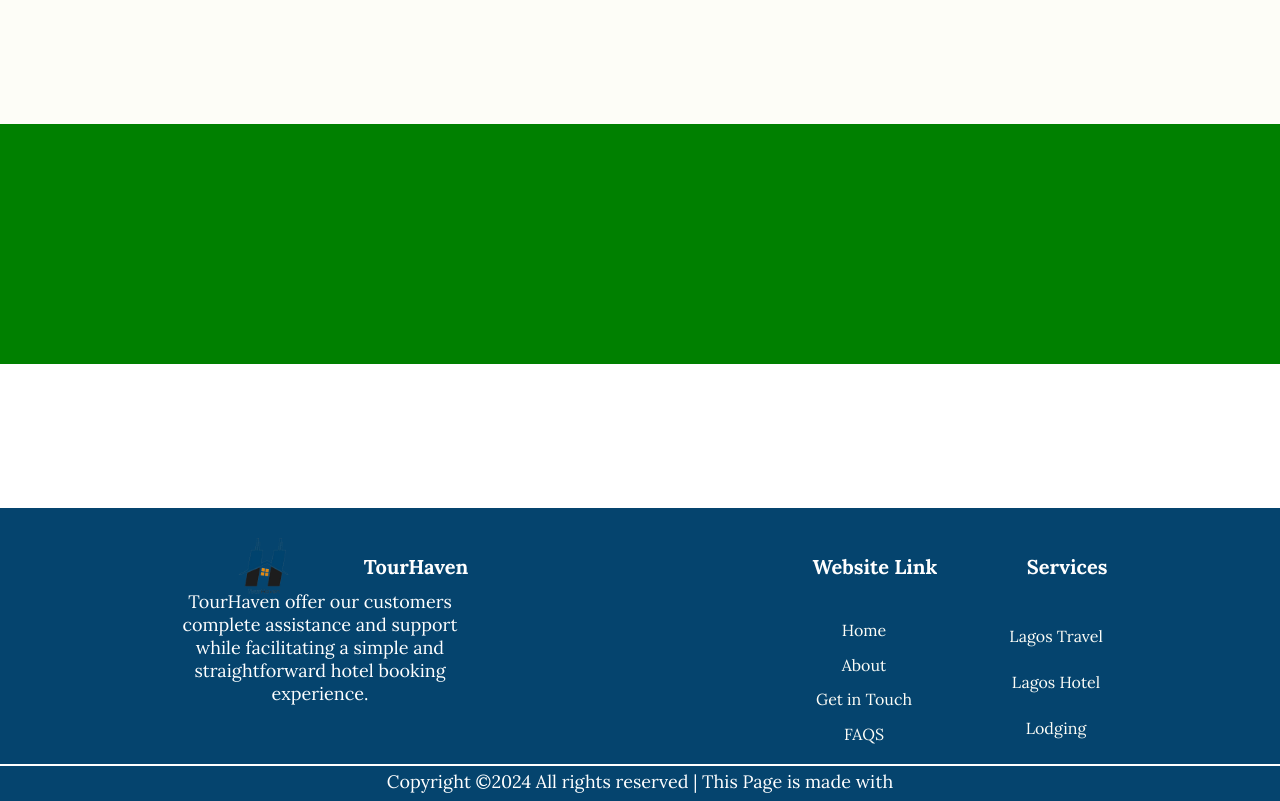
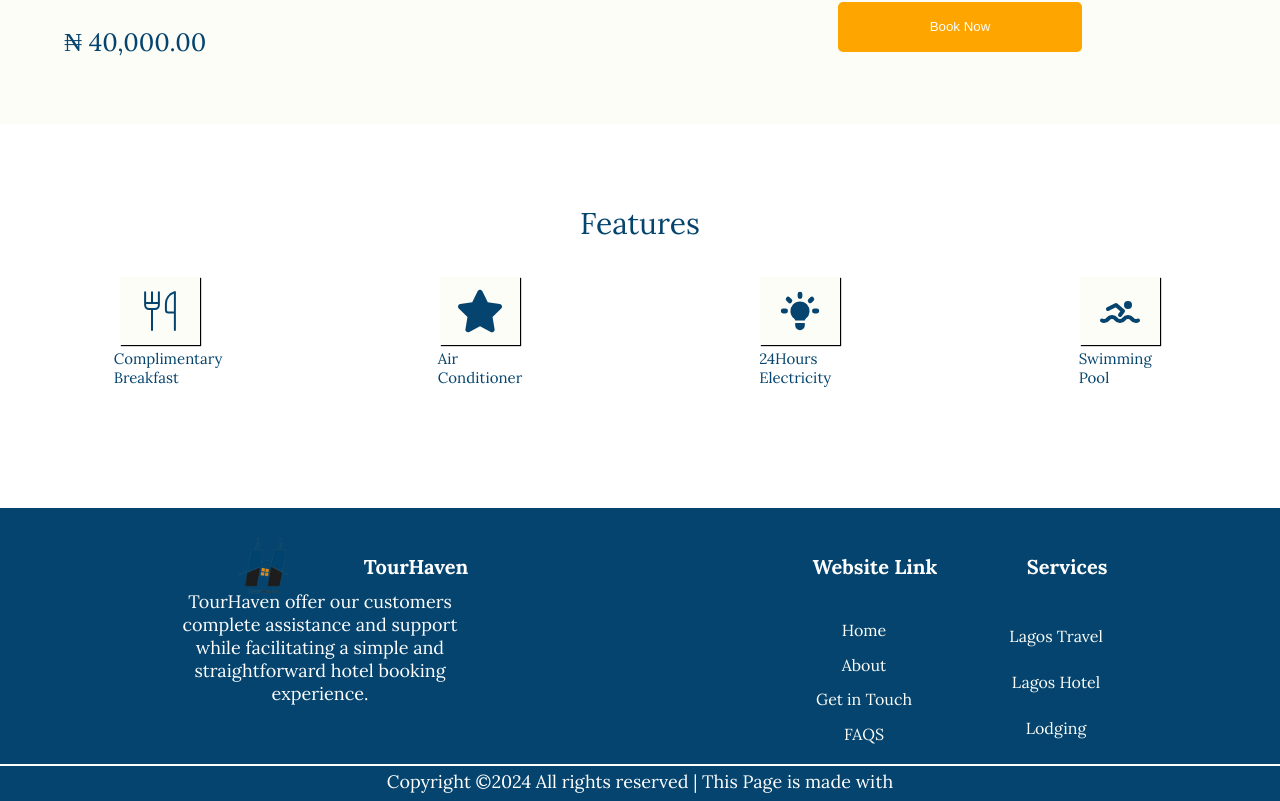
Before and after one commit to Dhanielgeek/TourHaven, a React (Vite) app: page /hoteldes in a window 1280 px wide. Shown: the part 741-1542 px from the top of the page. Built offline with nearby package versions, Linux system fonts and the light colour scheme; a web font is replaced by a local one.

Commit message:
HotelDescription

```diff
--- /dev/null
+++ b/src/Components/HotelDescription/Available.jsx
@@ -0,0 +1,11 @@
+import React from 'react'
+
+const Available = () => {
+  return (
+    <div>
+
+    </div>
+  )
+}
+
+export default Available
--- a/src/Components/HotelDescription/Features.jsx
+++ b/src/Components/HotelDescription/Features.jsx
@@ -1,9 +1,44 @@
 import React from 'react'
+
+import { CiForkAndKnife } from "react-icons/ci";
+import { FaStar } from "react-icons/fa6";
+import { HiLightBulb } from "react-icons/hi";
+import { TbSwimming } from "react-icons/tb";
+
+
 
 const Features = () => {
   return (
     <div className='Features'>
-
+      <div className="OurFeature">
+      <h3>Features</h3>
+      </div>
+      <div className="CardsHolder">
+        <div className="Hol">
+        <div className="Card1">
+          <CiForkAndKnife className='Knife'/>
+        </div>
+        <h5>Complimentary <br/> Breakfast</h5>
+        </div>
+        <div className="Hol1">
+        <div className="Card2">
+          <FaStar className='Fa'/>
+        </div>
+        <h5>Air<br/> Conditioner</h5>
+        </div>
+        <div className="Hol2">
+        <div className="Card3">
+       <HiLightBulb className='Bulb'/>
+        </div>
+        <h5>24Hours <br/> Electricity</h5>
+        </div>
+        <div className="Hol3">
+        <div className="Card4">
+          <TbSwimming className='Swim'/>
+        </div>
+        <h5>Swimming <br/> Pool</h5>
+        </div>
+      </div>
     </div>
   )
 }
--- a/src/Components/HotelDescription/HotelDescription.css
+++ b/src/Components/HotelDescription/HotelDescription.css
@@ -7,7 +7,7 @@
 
 .Hero{
     width: 100%;
-    height: 50%;
+    height: 60%;
     /* background-color: black; */
 }
 
@@ -129,6 +129,185 @@
 
 .Features{
     width: 100%;
-    height: 30%;
-    background-color: green;
+    height: 50%;
+    /* background-color: green;      */
 }
+
+.OurFeature{
+    width: 100%;
+    height: 15%;
+    /* background-color: #FFA500; */
+}
+
+
+.Features h3{
+    font-size: 30px;
+    color: #05446E;
+    font-family: "Lora", serif;
+    font-weight: 250;
+    text-align: center;
+}
+
+.CardsHolder{
+    width: 100%;
+    height: 85%;
+    /* background-color: aqua;   */
+    display: flex;
+    justify-content: center;
+    /* align-items: center;   */
+}
+.Card1{
+    width: 25%;
+    height: 50%;
+    background-color: #FDFDF7;
+    box-shadow: 1px 1px 1px 0;
+    display: flex;
+    align-items: center;
+    justify-content: center;
+}
+
+
+.Hol h5{
+    font-size: 15px;
+    color:#05446E;
+    font-family: "Lora", serif;
+    font-weight: 150;
+    padding-left: 5%;
+}
+
+.Card2{
+    width: 25%;
+    height: 50%;
+    background-color: #FDFDF7;
+    box-shadow: 1px 1px 1px 0;
+    display: flex;
+    align-items: center;
+    justify-content: center;
+}
+
+.Card3{
+    width: 25%;
+    height: 50%;
+    background-color: #FDFDF7;
+    box-shadow: 1px 1px 1px 0;
+    display: flex;
+    align-items: center;
+    justify-content: center;
+}
+
+.Card4{
+    width: 25%;
+    height: 50%;
+    background-color: #FDFDF7;
+    box-shadow: 1px 1px 1px 0;
+    display: flex;
+    align-items: center;
+    justify-content: center;
+}
+
+.Hol{
+    width: 25%;
+    height: 40%;
+    /* background-color: red; */
+    display: flex;
+    flex-direction: column;
+    justify-content: center;
+    gap: 3%;
+    align-items: center;
+
+}
+
+.Hol1 h5{
+    font-size: 15px;
+    color:#05446E;
+    font-family: "Lora", serif;
+    font-weight: 150;
+}
+
+
+.Hol1{
+    width: 25%;
+    height: 40%;
+    /* background-color: red; */
+    display: flex;
+    flex-direction: column;
+    justify-content: center;
+    gap: 3%;
+    align-items: center;
+
+}
+
+.Hol2{
+    width: 25%;
+    height: 40%;
+    /* background-color: red; */
+    display: flex;
+    flex-direction: column;
+    justify-content: center;
+    gap: 3%;
+    align-items: center;
+
+}
+
+.Hol2 h5{
+    font-size: 15px;
+    color:#05446E;
+    font-family: "Lora", serif;
+    font-weight: 150;
+    padding-right: 3%;
+}
+
+
+.Hol3{
+    width: 25%;
+    height: 40%;
+    /* background-color: red; */
+    display: flex;
+    flex-direction: column;
+    justify-content: center;
+    gap: 3%;
+    align-items: center;
+
+}
+
+.Hol3 h5{
+    font-size: 15px;
+    color:#05446E;
+    font-family: "Lora", serif;
+    font-weight: 150;
+    padding-right: 3%;
+}
+
+.Knife{
+    font-size: 3rem;
+    color: #05446E;
+}
+
+.Fa{
+    font-size: 3rem;
+    object-fit: cover;
+    color: #05446E;
+
+}
+
+.Bulb{
+    font-size: 3rem;
+    object-fit: cover;
+    color: #05446E;
+
+}
+
+
+.Swim{
+    font-size: 3rem;
+    object-fit: cover;
+    color: #05446E;
+
+}
+
+
+.AvailablePage{
+    width: 100%;
+    height: 100%;
+    background-color: red;
+}
--- a/src/Components/HotelDescription/HotelDescription.jsx
+++ b/src/Components/HotelDescription/HotelDescription.jsx
@@ -3,6 +3,7 @@ import './HotelDescription.css'
 import DescriptionHero from './DescriptionHero'
 import Hotels from './Hotels'
 import Features from './Features'
+import Available from './Available'
 
 const HotelDescription = () => {
   return (
@@ -10,6 +11,7 @@ const HotelDescription = () => {
       <DescriptionHero/>
       <Hotels/>
       <Features/>
+      <Available/>
     </div>
   )
 }
```
Also changed, not shown: src/Components/HotelDescription/Hotels.jsx (line endings or trailing spaces).
